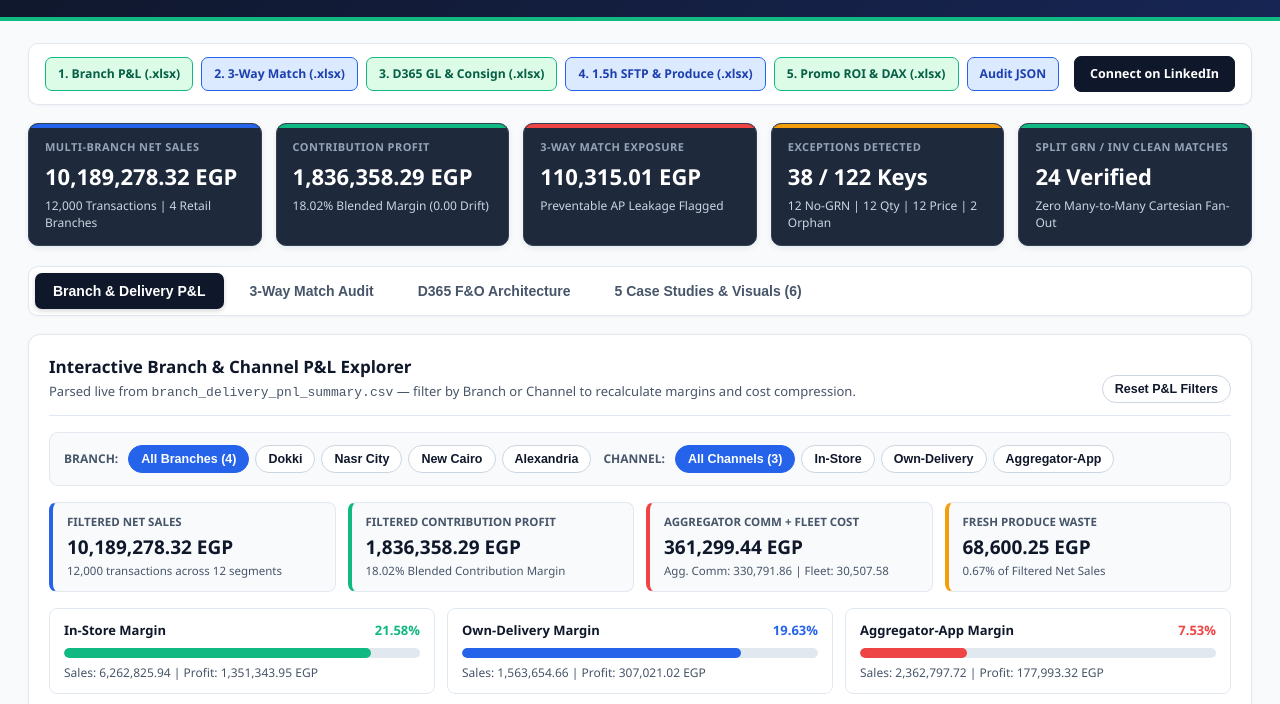
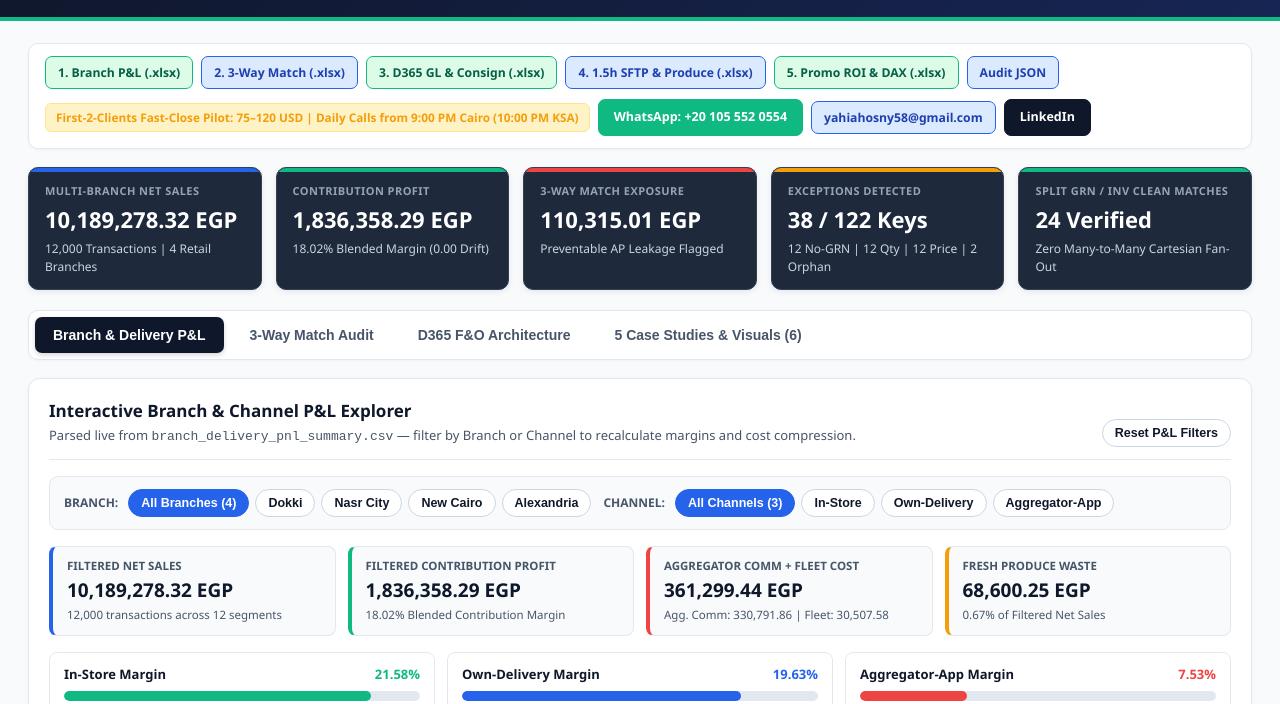
Before and after one commit to Yahia-Hosny/yahia-hosny.github.io, a plain HTML site: page index.html in a window 1280 px wide. Shown: the part 78-782 px from the top of the page. Drawn offline with Linux system fonts and the light colour scheme.

Commit message:
Add WhatsApp Business, work email, 9 PM call window & First-2-Clients intro offer

```diff
--- a/index.html
+++ b/index.html
@@ -697,6 +697,28 @@
       border-color: var(--blue);
     }
 
+    .btn-cta.wa {
+      background-color: var(--emerald);
+      border-color: var(--emerald);
+    }
+
+    .btn-cta.wa:hover {
+      background-color: #047857;
+      border-color: #047857;
+    }
+
+    .intro-badge {
+      display: inline-flex;
+      align-items: center;
+      font-size: 11.8px;
+      font-weight: 700;
+      padding: 5px 10px;
+      border-radius: 6px;
+      background-color: var(--amber-soft);
+      color: var(--amber);
+      border: 1px solid #FDE68A;
+    }
+
     .case-grid {
       display: grid;
       grid-template-columns: repeat(3, minmax(0, 1fr));
@@ -831,7 +853,10 @@
         <a class="btn-dl" href="downloads/audit_verification_report.json" target="_blank" rel="noopener noreferrer">Audit JSON</a>
       </div>
       <div class="action-group">
-        <a class="btn-cta" href="https://www.linkedin.com/in/yahia-hosny" target="_blank" rel="noopener noreferrer">Connect on LinkedIn</a>
+        <span class="intro-badge">First-2-Clients Fast-Close Pilot: 75–120 USD | Daily Calls from 9:00 PM Cairo (10:00 PM KSA)</span>
+        <a class="btn-cta wa" href="https://wa.me/201055520554" target="_blank" rel="noopener noreferrer">WhatsApp: +20 105 552 0554</a>
+        <a class="btn-dl" href="mailto:yahiahosny58@gmail.com">yahiahosny58@gmail.com</a>
+        <a class="btn-cta" href="https://www.linkedin.com/in/yahia-hosny" target="_blank" rel="noopener noreferrer">LinkedIn</a>
       </div>
     </section>
 
@@ -1161,13 +1186,17 @@
 
           <div class="case-card blue">
             <div>
-              <div class="case-tag">Zero-IP Leakage Guarantee</div>
-              <div class="case-title">How Code Security Works on This Portal</div>
+              <div class="case-tag">Fast-Close Pilot &amp; Direct Contact</div>
+              <div class="case-title">First-2-Clients Intro Pilot &amp; Zero-IP Showcase</div>
               <div class="case-metrics">
-                This live showcase publishes strictly interactive dashboards, PNG architecture blueprints, and Excel deliverables (<strong>0 .py source files</strong>). All production Python/SQL scripts remain secured inside private repositories.
+                Onboard fast with a 3–4 day Paid Pilot (<strong>75–120 USD</strong> / <strong>3,750–6,000 EGP</strong>) at 0.00-drift tie-out guarantee — daily calls from <strong>9:00 PM Cairo (10:00 PM KSA)</strong>. Strictly interactive Excel &amp; PNG showcase (<strong>0 .py source files</strong> published).
               </div>
             </div>
-            <a class="btn-cta" href="https://www.linkedin.com/in/yahia-hosny" target="_blank" rel="noopener noreferrer">Request Custom Scoping</a>
+            <div class="action-group">
+              <a class="btn-cta wa" href="https://wa.me/201055520554" target="_blank" rel="noopener noreferrer">WhatsApp: +20 105 552 0554</a>
+              <a class="btn-dl" href="mailto:yahiahosny58@gmail.com">yahiahosny58@gmail.com</a>
+              <a class="btn-cta" href="https://www.linkedin.com/in/yahia-hosny" target="_blank" rel="noopener noreferrer">LinkedIn</a>
+            </div>
           </div>
         </div>
 
@@ -1256,7 +1285,7 @@
     </section>
 
     <footer class="footer">
-      Live 5-Case-Study Interactive Showcase &bull; Built by Yahia Hosny &bull; 100% Synthetic Benchmark Datasets &bull; Core Proprietary Automation Code Kept Private
+      Live 5-Case-Study Interactive Showcase &bull; Built by Yahia Hosny &bull; WhatsApp Business: +20 105 552 0554 &bull; Email: yahiahosny58@gmail.com &bull; Available Daily from 9:00 PM Cairo Time (10:00 PM KSA) &bull; 100% Synthetic Datasets &bull; 0 .py Files
     </footer>
   </main>
 
```
Also changed, not shown: 1 other file.
